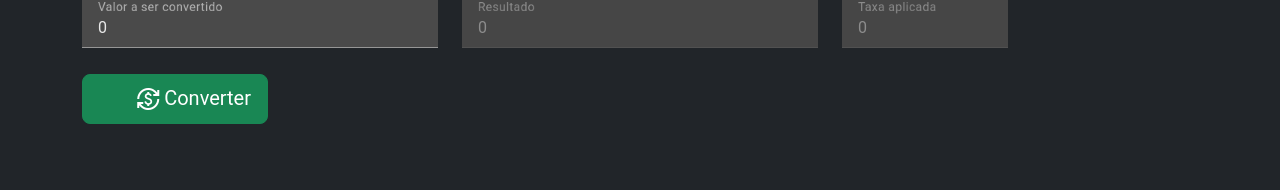
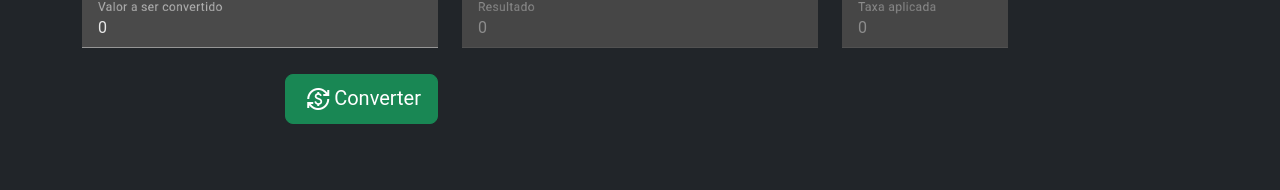
Before and after one commit to laurourbano/conversor, an Angular app: page / in a window 1280 px wide. Shown: the part 326-516 px from the top of the page. Built offline with nearby package versions, Linux system fonts and the light colour scheme; no server answers.

Commit message:
Update home.component.html

```diff
--- a/src/app/components/home/home.component.html
+++ b/src/app/components/home/home.component.html
@@ -52,17 +52,13 @@
         </mat-form-field>
       </div>
     </div>
-
-    <div class="row justify-content-start mt-1">
-
-
-    </div>
-      <div class="col-md-2 d-flex justify-content-end">
-        <button mat-button class="w-100 btn btn-success btn-lg d-flex justify-content-end mb-3"
-          (click)="converter()">
+    <div class="row justify-content-start mb-1">
+      <div class="col-md-4 d-flex justify-content-end">
+        <button mat-button class="btn btn-success btn-lg d-flex justify-content-center mb-3" (click)="converter()">
           <mat-icon class="mat-18 m-1">currency_exchange</mat-icon>
           Converter
         </button>
       </div>
+    </div>
   </div>
 </div>
```
